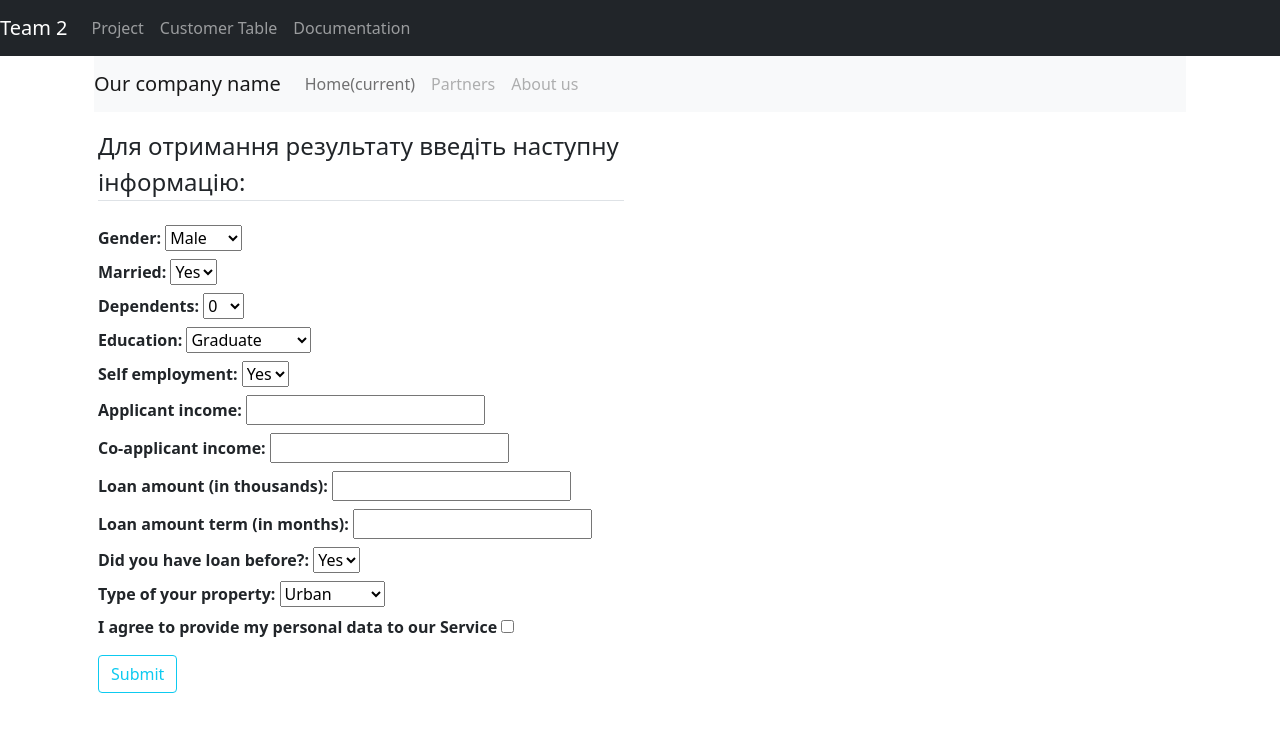
After one commit to DmitriyAgafonov/loan_prediction, a Flask app: page /personal_prediction in a window 1280 px wide. The commit adds this page. Shown: the top 732 px of the page. Run offline with Flask 2, Linux system fonts and the light colour scheme; parts of the project's set-up code (start-up, migrations or seed data) failed here and were passed over; some libraries are stand-ins or nearby versions.

Commit message:
added SignUpForm Form to forms.py and renamed templates

```diff
--- a/forms/forms.py
+++ b/forms/forms.py
@@ -1,6 +1,6 @@
 from flask_wtf import FlaskForm
 from wtforms import StringField, SubmitField, HiddenField, SelectField, BooleanField, PasswordField
-from wtforms.validators import InputRequired, Regexp
+from wtforms.validators import InputRequired, Regexp, Length, EqualTo
 
 class UserInputForm(FlaskForm):
 
@@ -56,3 +56,19 @@ class UserInputForm(FlaskForm):
     loan_status = HiddenField()
 
     submit = SubmitField("Submit")
+
+class SignUpForm(FlaskForm):
+    user_id = HiddenField()
+
+    username = StringField("Username: ",
+                           validators=[InputRequired("Username required"),
+                                       Length(min=4, max=25, message="Username must be between 4 and 25 characters")])
+
+    password = PasswordField("Password: ",
+                             validators=[InputRequired("Password required"),
+                                         Length(min=4, max=25, message="Password must be between 4 and 25 characters")])
+
+    confirm_password = PasswordField("Password confirmation: ",
+                                     validators=[InputRequired("Confirm your password"),
+                                                 EqualTo('password', message="Passwords must match")])
+    submit_btn = SubmitField("Sign in!")
--- a/main.py
+++ b/main.py
@@ -6,11 +6,10 @@ import pickle
 
 from flask import Flask, redirect, url_for, request, session, render_template, flash
 from flask_restful import Resource, Api
-#from forms.forms import SignUpForm
 
 from dao.db_connection import PostgreDb
 from dao.db_model import *
-from forms.forms import UserInputForm
+from forms.forms import UserInputForm, SignUpForm
 
 #import plotly
 #import plotly.graph_objs as go
@@ -50,8 +49,8 @@ def FittingData(user_data):
 def root():
     return render_template('index.html')
 
-@app.route('/registration', methods=["GET", "POST"])
-def register():
+@app.route('/personal_prediction', methods=["GET", "POST"])
+def userPrediction():
     form = UserInputForm()
     if form.validate_on_submit():
         to_predict_list = request.form.to_dict()
@@ -80,7 +79,7 @@ def register():
         db.sqlalchemy_session.add(customer)
         db.sqlalchemy_session.commit()
         return redirect(url_for('root'))
-    return render_template('registration.html', form=form)
+    return render_template('main_page.html', form=form)
 
 @app.route('/customers', methods=['GET', 'POST'])
 def customer_table():
--- a/templates/index.html
+++ b/templates/index.html
@@ -15,7 +15,7 @@
   </div>
 
   <ul class="navbar-nav">
-    <li class="nav-item"><a class="nav-link" href="{{ url_for('register') }}">Project</a></li>
+    <li class="nav-item"><a class="nav-link" href="{{ url_for('userPrediction') }}">Project</a></li>
     <li class="nav-item"><a class="nav-link" href="{{ url_for('customer_table') }}">Customer Table</a></li>
     <li class="nav-item"><a class="nav-link" >Documentation</a></li>
   </ul>
--- /dev/null
+++ b/templates/main_page.html
@@ -0,0 +1,47 @@
+{% extends "index.html" %}
+{% block content %}
+
+<div class="container">
+
+  <nav class="navbar navbar-expand-lg navbar-light bg-light">
+  <a class="navbar-brand" href="{{ url_for('userPrediction') }}">Our company name</a>
+
+  <div class="collapse navbar-collapse" id="navbarTogglerDemo02">
+    <ul class="navbar-nav mr-auto mt-2 mt-lg-0">
+      <li class="nav-item active"><a class="nav-link" href="/">Home<span class="sr-only">(current)</span></a></li>
+      <li class="nav-item"><a class="nav-link disabled" href="#">Partners</a></li>
+      <li class="nav-item"><a class="nav-link disabled" href="#">About us</a></li>
+    </ul>
+  </div>
+  </nav>
+</div>
+
+<div class = "content-section w-50 p-3 align-middle">
+    <form method = "POST" action = "">
+        {{ form.hidden_tag() }}
+        <fieldset class = "form-group">
+            <legend class = "border-bottom mb-4">Для отримання результату введіть наступну інформацію:</legend>
+            {{ form.hidden_tag() }}
+            <dl>
+                {% for field in form if field.widget.input_type != 'hidden' and field.type != 'SubmitField' %}
+                    <dt> {{ field.label }}
+                    {{ field }}
+                    <dd>
+                    {% if field.errors %}
+                        <ul class=errors>
+                             {% for error in field.errors %}
+                                <li>{{ error }}</li>
+                             {% endfor %}
+                         </ul>
+                   {% endif %}
+                    </dd>
+                {% endfor %}
+            </dl>
+        </fieldset>
+        <div class = "form-group">
+            {{ form.submit(class = "btn btn-outline-info") }}
+        </div>
+    </form>
+</div>
+
+{%endblock %}
```
Also changed, not shown: templates/registration.html (deleted, +0 -47 lines).
